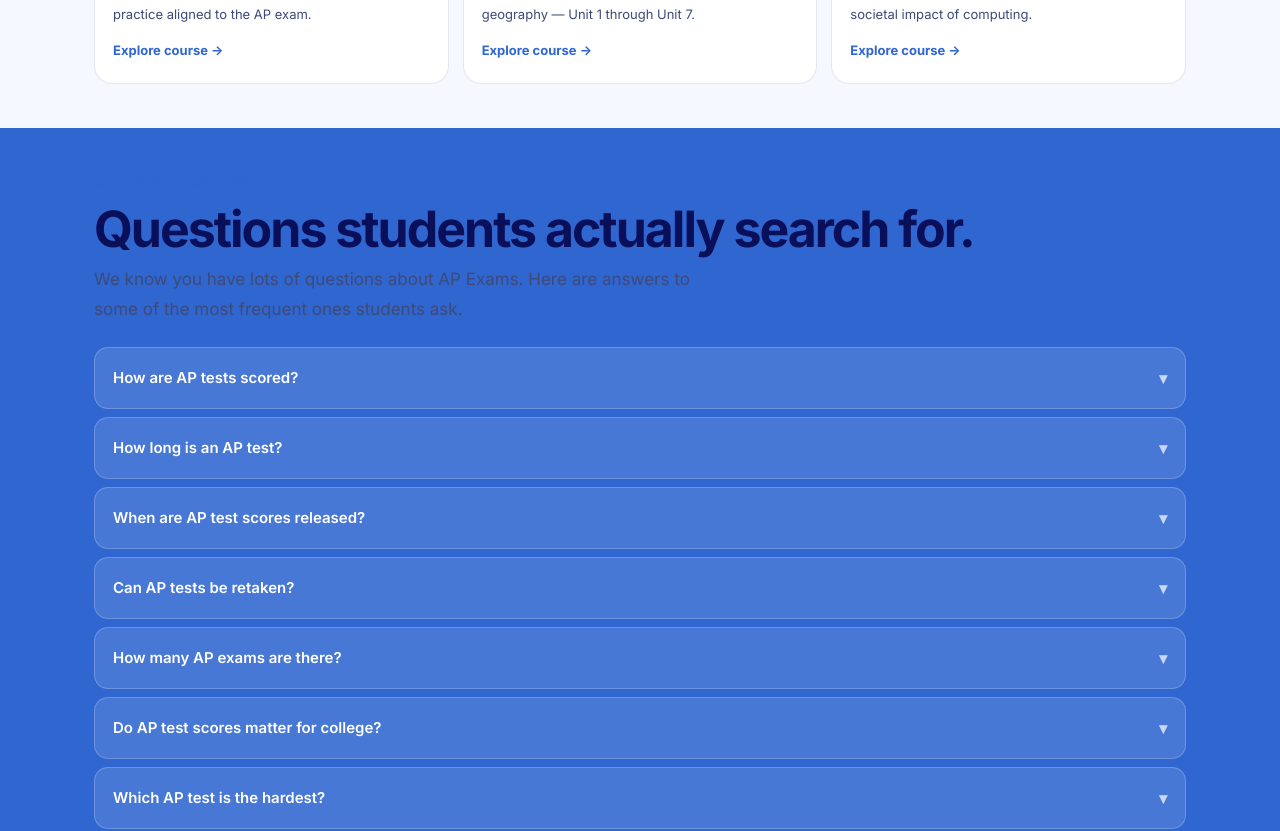
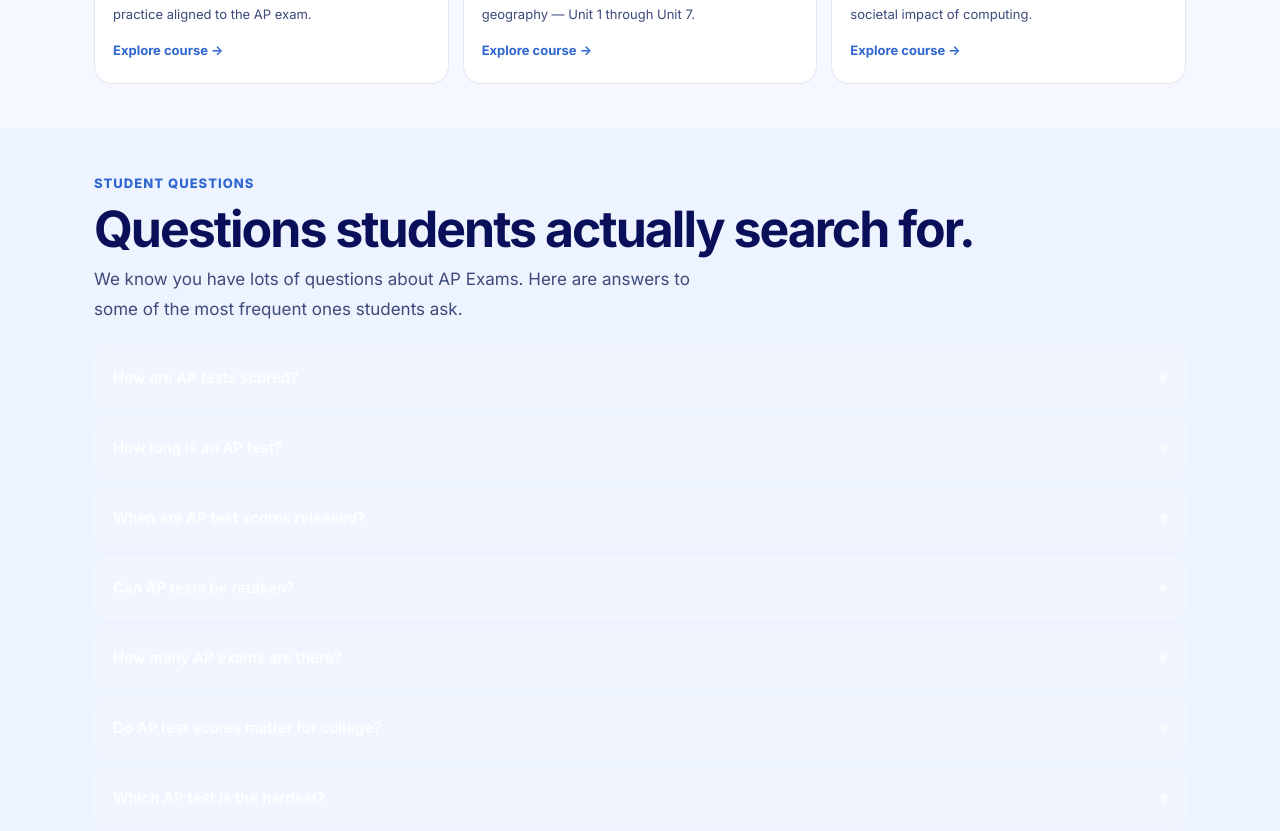
Before and after one commit to ap461/apscore5, a Next.js app: page / in a window 1280 px wide. Shown: the part 1300-2131 px from the top of the page. Built offline with nearby package versions, Linux system fonts and the light colour scheme.

Commit message:
fix: force FAQ background #EEF4FF

```diff
--- a/app/globals.css
+++ b/app/globals.css
@@ -113,3 +113,4 @@
 @media(max-width:900px){.footer-inner{grid-template-columns:1fr 1fr;gap:24px}.grid3{grid-template-columns:1fr 1fr}.cta-box{grid-template-columns:1fr}.nl-box{grid-template-columns:1fr}}
 @media(max-width:768px){.container{padding:0 16px}.nav{height:64px;gap:12px}.brand-logo{height:40px}.nav-links{display:none}.nav-login{display:none}.btn{padding:10px 16px;font-size:13px}.hero{padding:32px 0 28px}.hero-inner{grid-template-columns:1fr;gap:28px}h1{font-size:clamp(32px,8vw,48px);line-height:1.05}.sub{font-size:16px;margin-bottom:20px}.hbtns{gap:10px}.hbtns .btn{flex:1;justify-content:center}.stats-inner{gap:0}.stat{padding:8px 16px;width:50%;border-right:none;border-bottom:1px solid rgba(255,255,255,.12)}.stat:nth-child(odd){border-right:1px solid rgba(255,255,255,.12)}.stat:nth-child(3),.stat:nth-child(4){border-bottom:none}.grid3{grid-template-columns:1fr}.footer-inner{grid-template-columns:1fr 1fr}h2{font-size:clamp(26px,6vw,40px)}}
 @media(max-width:480px){.footer-inner{grid-template-columns:1fr}.nav-actions .btn-s{display:none}}
+#faq{background:#EEF4FF!important;}
```
